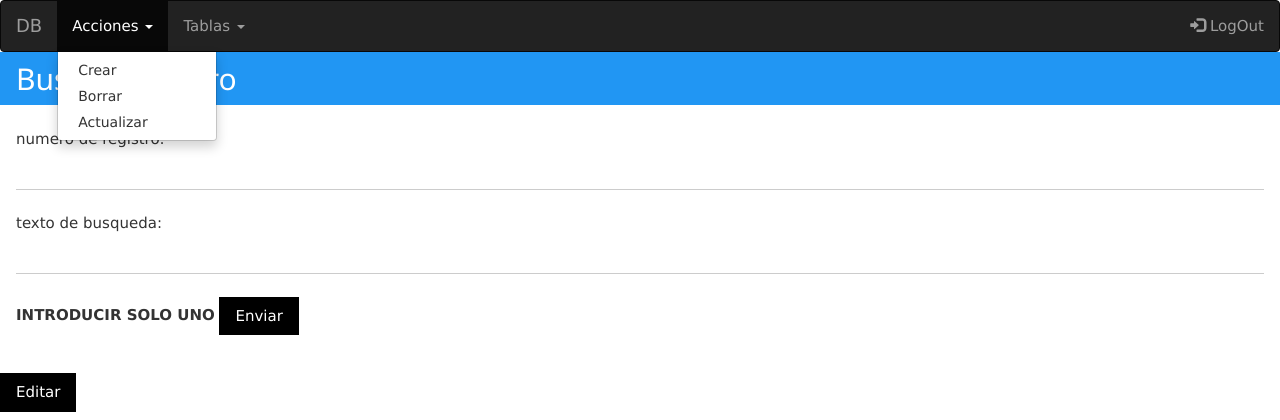
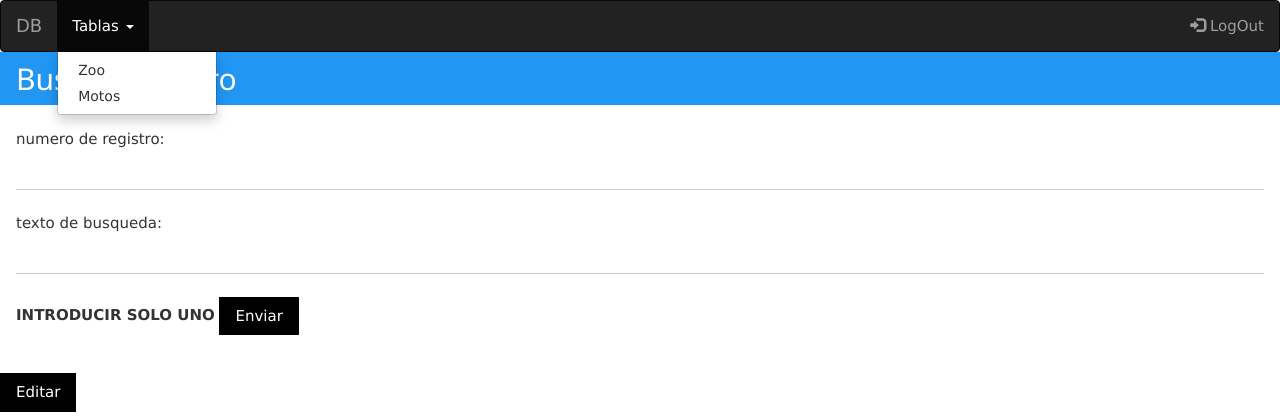
Before and after one commit to SczSca/DBproyecto, a PHP site: page /table.php in a window 1280 px wide, after a click on "Tablas". Shown: the top 420 px of the page. Run offline with PHP 8.4, Linux system fonts and the light colour scheme; data that the repository does not hold is empty.

Commit message:
NavBar Update

```diff
--- a/table.php
+++ b/table.php
@@ -1,5 +1,5 @@
 <head>
-  <title>Bootstrap Example</title>
+  <title>Menu</title>
   <meta charset="utf-8">
   <meta name="viewport" content="width=device-width, initial-scale=1">
   <link rel="stylesheet" href="https://maxcdn.bootstrapcdn.com/bootstrap/3.4.1/css/bootstrap.min.css">
@@ -14,18 +14,10 @@
       <a class="navbar-brand" href="welcome.php">DB</a>
     </div>
     <ul class="nav navbar-nav">
-
-      <li class="dropdown"><a class="dropdown-toggle" data-toggle="dropdown" href="#">Acciones <span class="caret"></span></a>
-        <ul class="dropdown-menu">
-          <li><a href="agenda1.php">Crear</a></li>
-          <li><a href="#">Borrar</a></li>
-          <li><a href="#">Actualizar</a></li>
-        </ul>
-      </li>
       <li class="dropdown"><a class="dropdown-toggle" data-toggle="dropdown" href="#">Tablas <span class="caret"></span></a>
         <ul class="dropdown-menu">
-          <li><a href="#">Zoo</a></li>
-          <li><a href="#">Motos</a></li>
+          <li><a href="sala.php">Zoo</a></li>
+          <li><a href="centro.php">Motos</a></li>
         </ul>
       </li>
     </ul>
```
